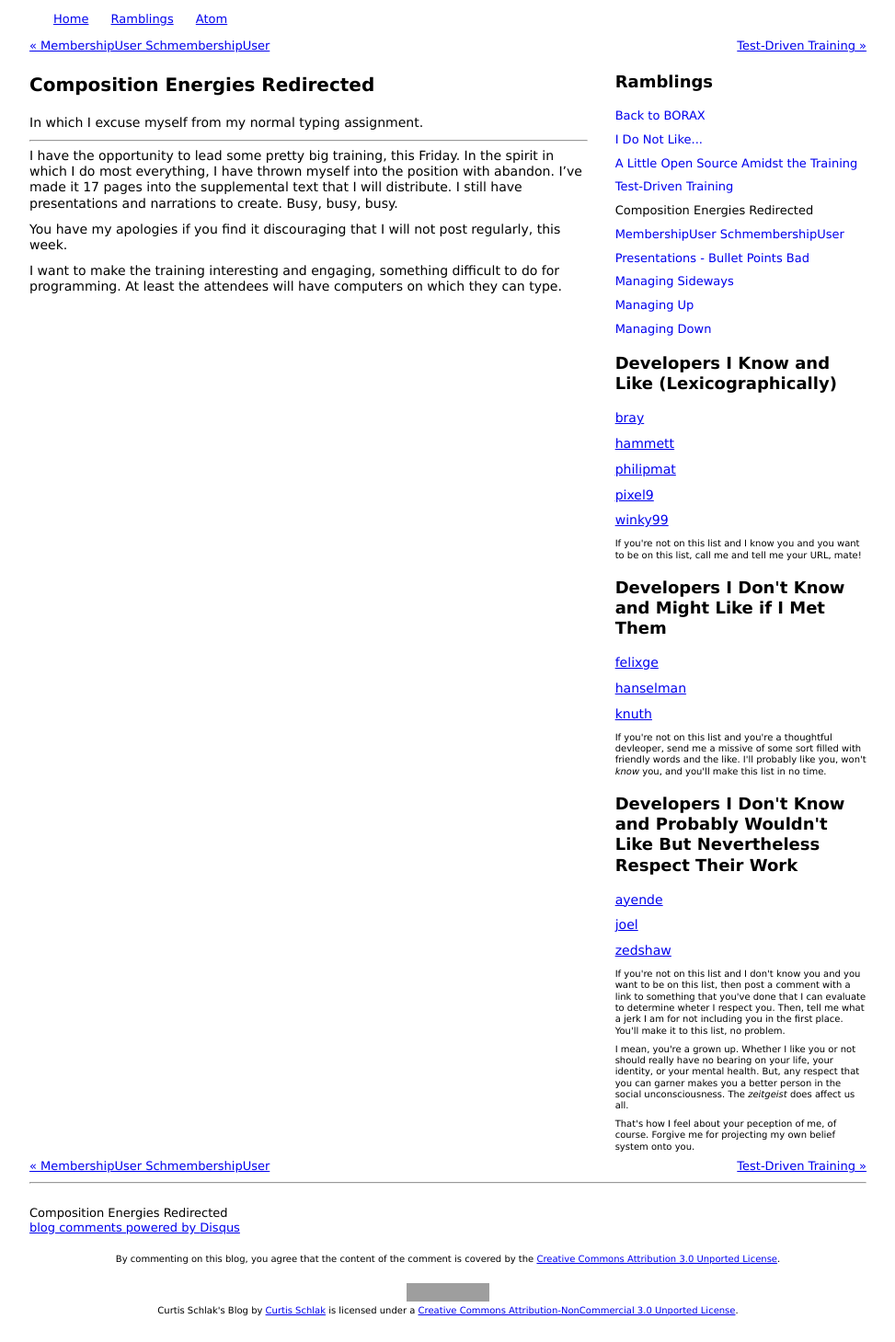
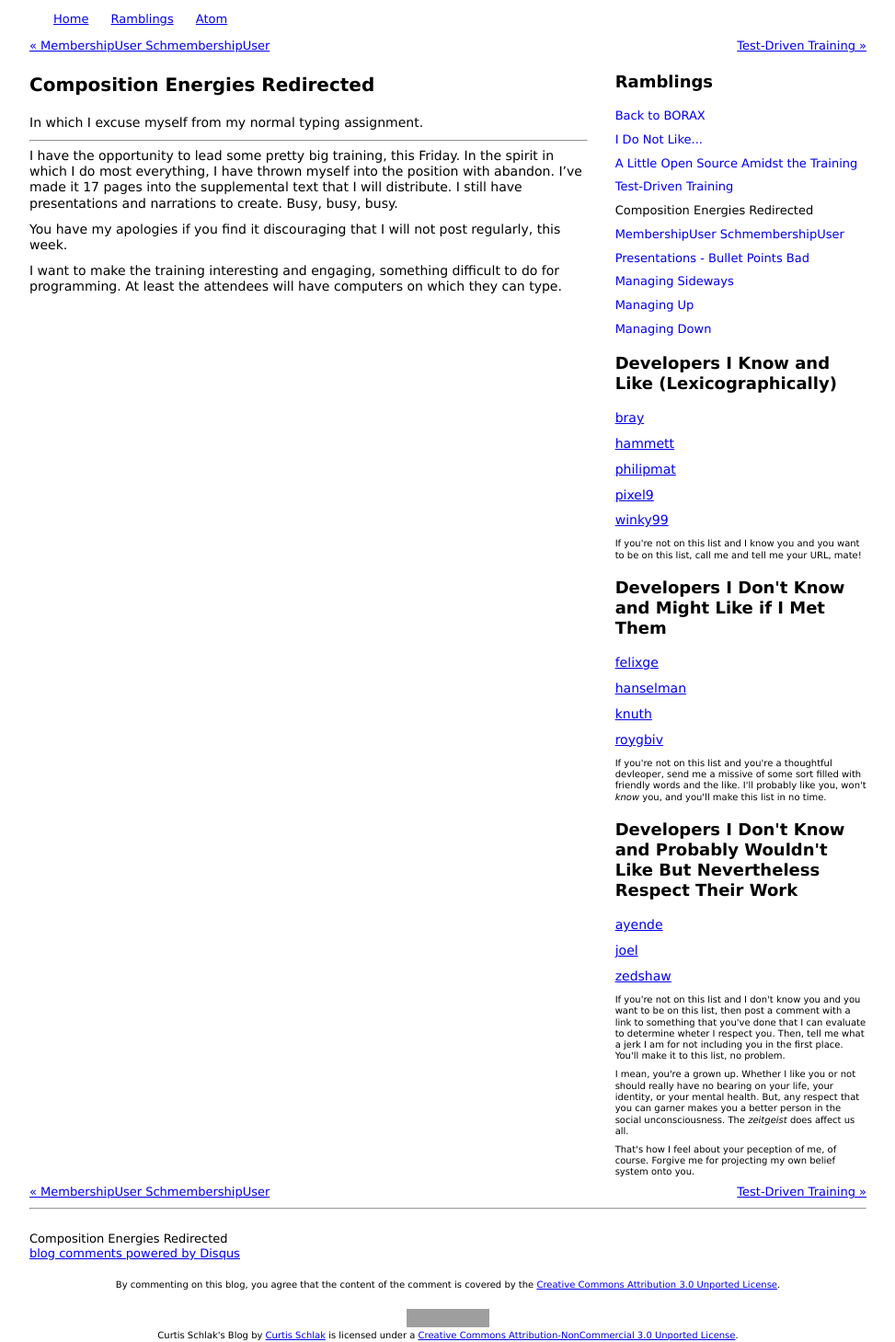
Before and after one commit to roberts-sandbox/test-realist, a Jekyll site: the page built from _posts/2012-02-06-busy-at-work.md, in a window 1280 px wide. Shown: the whole page at 92% size, without its empty margins (153-1126 px from the left). Built offline with Jekyll 4.4.1, drawn with Linux system fonts in a browser that asks for light colours; before the commit the page ends 1431 px from its top, so only the background shows below that; grey boxes are pictures that could not be loaded.

Commit message:
Add Roy T. Fielding tot he DIDKAMLIIMT list.

```diff
--- a/_layouts/post.html
+++ b/_layouts/post.html
@@ -78,6 +78,7 @@
 					<p><a href="https://github.com/felixge">felixge</a></p>
 					<p><a href="http://www.hanselman.com/blog/">hanselman</a></p>
 					<p><a href="http://www-cs-staff.stanford.edu/~uno/">knuth</a></p>
+					<p><a href="http://roy.gbiv.com/">roygbiv</a></p>
 					<footer>
 						If you're not on this list and you're a thoughtful
 						devleoper, send me a missive of some sort filled with
```
